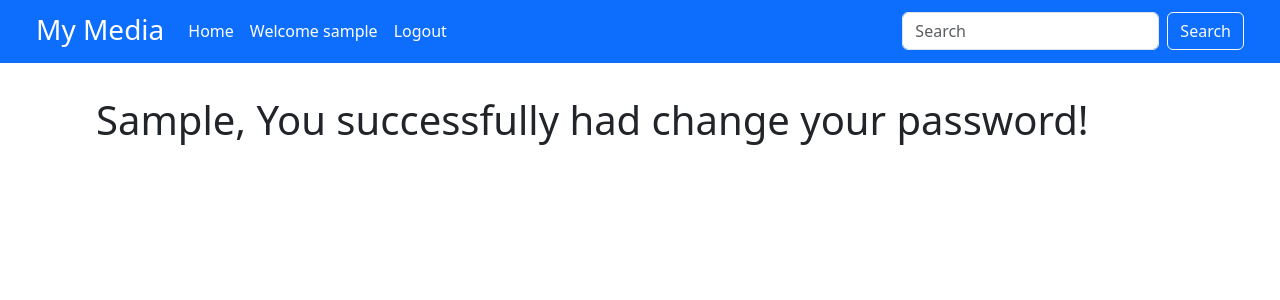
After one commit to stanislavtz/social-media, a Django app: page /users/password_change/done in a window 1280 px wide. The commit adds this page. Shown: the top 300 px of the page. Run offline with Django 5.2, Linux system fonts and the light colour scheme; the visitor is signed in with stand-in values (Sample User, id 1).

Commit message:
Add password change functionality

```diff
--- /dev/null
+++ b/users/templates/users/password_change_done.html
@@ -0,0 +1,7 @@
+{% extends "base.html" %}
+
+{% block title %}Password Change Done Page{% endblock title %}
+
+{% block content %}
+    <h1>{{ user.username|title }}, You successfully had change your password!</h1>
+{% endblock content %}
--- a/users/templates/users/profile.html
+++ b/users/templates/users/profile.html
@@ -4,5 +4,5 @@
 
 {% block content %}
     <h1>{{ user.username|title }} profile page</h1>
-    <p>If you want to change your password? <a href="#">Click here</a></p>
+    <p>If you want to change your password? <a href="{% url 'password_change' %}">Click here</a></p>
 {% endblock content %}
--- a/users/urls.py
+++ b/users/urls.py
@@ -1,9 +1,12 @@
 from django.urls import path
-
+from django.contrib.auth.decorators import login_required
+from django.contrib.auth.views import PasswordChangeView, PasswordChangeDoneView
 from . import views
 
 urlpatterns = [
     path("login/", views.login_user, name="login"),
     path("logout/", views.logout_user, name="logout"),
     path("profile/", views.user_profile, name="profile"),
+    path("password_change/", PasswordChangeView.as_view(template_name="users/password_change.html"), name="password_change"),
+    path("password_change/done", PasswordChangeDoneView.as_view(template_name="users/password_change_done.html"), name="password_change_done"),
 ]
```
Also changed, not shown: users/templates/users/password_change.html (added, +14 -0 lines).
